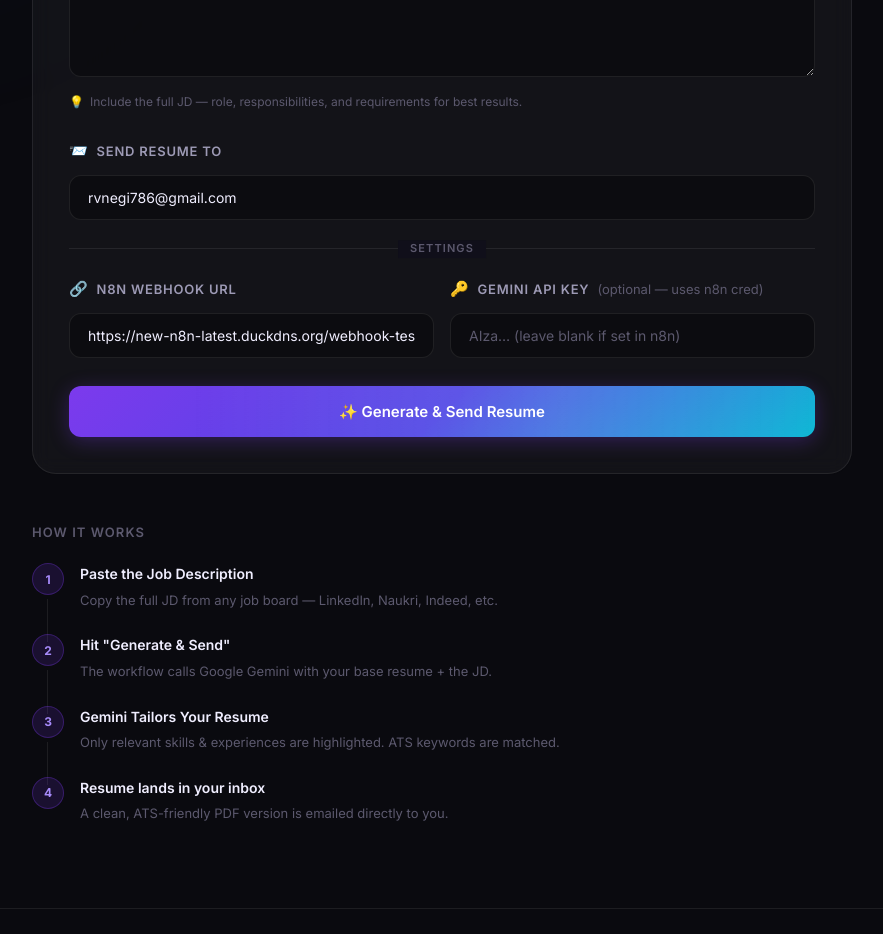
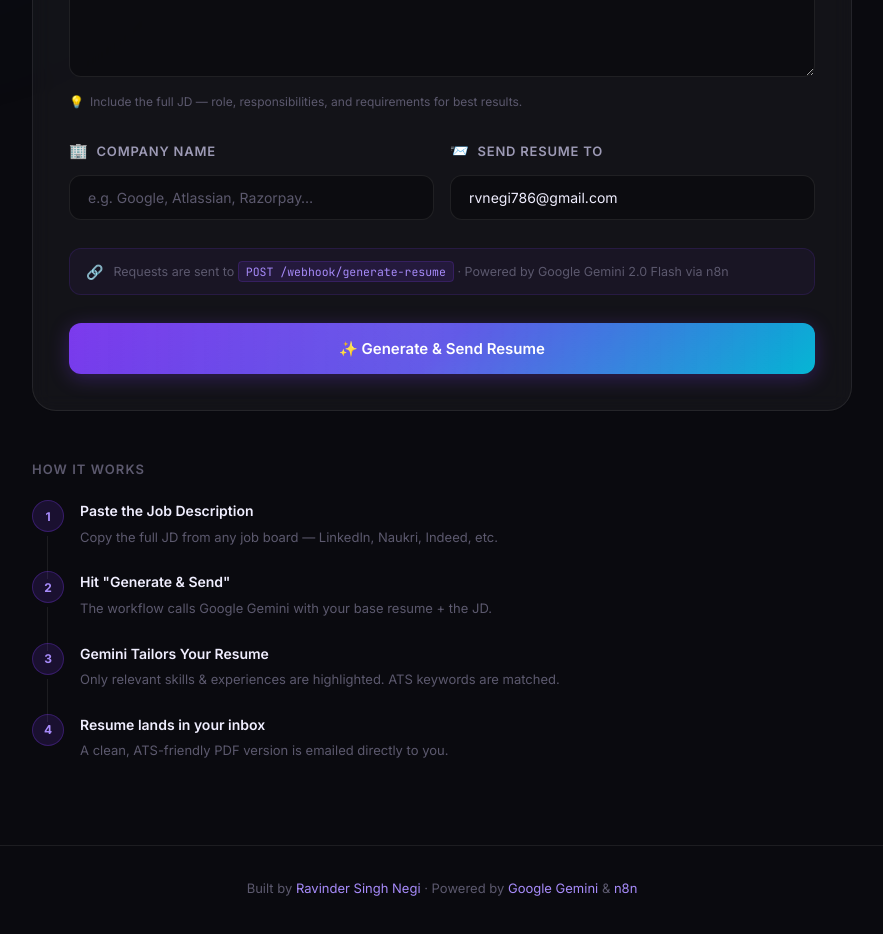
Before and after one commit to Ravinder2001/ResumeForge, a React (Vite) app: page / in a window 1280 px wide. Shown: the part 940-1874 px from the top of the page, without its empty margins (198-1081 px from the left). Built offline with nearby package versions, Linux system fonts and the light colour scheme.

Commit message:
final changes

```diff
--- a/src/App.jsx
+++ b/src/App.jsx
@@ -48,16 +48,33 @@ Master of Computer Applications (MCA) — Computer Science
 Masai School | Apr 2021 – Jan 2022
 Full Stack Web Development Program`
 
-const DEFAULT_WEBHOOK = 'https://new-n8n-latest.duckdns.org/webhook-test/generate-resume'
+const WEBHOOK_URL = 'https://new-n8n-latest.duckdns.org/webhook/generate-resume'
 const DEFAULT_EMAIL = 'rvnegi786@gmail.com'
+
+function parseGeminiError(message) {
+  const msg = (message || '').toLowerCase()
+  if (msg.includes('429') || msg.includes('quota') || msg.includes('rate limit') || msg.includes('resource_exhausted')) {
+    return '🚦 Gemini API rate limit reached. You\'ve hit the free tier quota (1,500 req/day). Please wait a few minutes or try again tomorrow.'
+  }
+  if (msg.includes('403') || msg.includes('api_key') || msg.includes('permission')) {
+    return '🔑 Gemini API key error. The API key in n8n may be invalid or expired. Please check your n8n credentials.'
+  }
+  if (msg.includes('500') || msg.includes('internal')) {
+    return '⚙️ Gemini returned an internal server error. This is temporary — please try again in a moment.'
+  }
+  if (msg.includes('failed to fetch') || msg.includes('networkerror') || msg.includes('network')) {
+    return '🌐 Could not reach the n8n server. Make sure your n8n instance is running and accessible.'
+  }
+  return null
+}
 
 export default function App() {
   const [jobDescription, setJobDescription] = useState('')
   const [recipientEmail, setRecipientEmail] = useState(DEFAULT_EMAIL)
-  const [webhookUrl, setWebhookUrl] = useState(DEFAULT_WEBHOOK)
-  const [geminiApiKey, setGeminiApiKey] = useState('')
+  const [companyName, setCompanyName] = useState('')
   const [status, setStatus] = useState(null) // null | 'loading' | 'success' | 'error'
   const [statusMessage, setStatusMessage] = useState('')
+  const [errorDetail, setErrorDetail] = useState('')
   const [charCount, setCharCount] = useState(0)
 
   const handleJDChange = (e) => {
@@ -71,53 +88,60 @@ export default function App() {
     if (!jobDescription.trim()) {
       setStatus('error')
       setStatusMessage('Please paste the job description before generating your resume.')
+      setErrorDetail('')
       return
     }
     if (!recipientEmail.trim()) {
       setStatus('error')
       setStatusMessage('Please provide a recipient email address.')
+      setErrorDetail('')
       return
     }
-    if (!webhookUrl.trim()) {
+    if (!companyName.trim()) {
       setStatus('error')
-      setStatusMessage('Please enter your n8n webhook URL.')
+      setStatusMessage('Please enter the company name you are applying to.')
+      setErrorDetail('')
       return
     }
 
     setStatus('loading')
-    setStatusMessage('Sending to n8n… Gemini is crafting your tailored resume. This may take 15-30 seconds.')
+    setStatusMessage('Sending to n8n… Gemini is crafting your tailored resume. This may take 15–30 seconds.')
+    setErrorDetail('')
 
     try {
-      const response = await fetch(webhookUrl, {
+      const response = await fetch(WEBHOOK_URL, {
         method: 'POST',
         headers: { 'Content-Type': 'application/json' },
         body: JSON.stringify({
           jobDescription: jobDescription.trim(),
           baseResume: BASE_RESUME,
           recipientEmail: recipientEmail.trim(),
-          geminiApiKey: geminiApiKey.trim() || undefined,
+          companyName: companyName.trim(),
         }),
       })
 
       if (!response.ok) {
         const errText = await response.text()
-        throw new Error(errText || `Server responded with status ${response.status}`)
+        throw new Error(errText || `HTTP ${response.status}`)
       }
 
       setStatus('success')
       setStatusMessage(
         `Your tailored resume has been generated and sent to ${recipientEmail}. Check your inbox (and spam folder) in a moment!`
       )
+      setErrorDetail('')
       setJobDescription('')
+      setCompanyName('')
       setCharCount(0)
     } catch (err) {
       setStatus('error')
-      if (err.message.includes('Failed to fetch') || err.message.includes('NetworkError')) {
-        setStatusMessage(
-          'Could not reach the n8n webhook. Make sure your n8n instance is running and the webhook URL is correct.'
-        )
+      const friendly = parseGeminiError(err.message)
+      if (friendly) {
+        setStatusMessage(friendly)
+        setErrorDetail('')
       } else {
-        setStatusMessage(`Something went wrong: ${err.message}`)
+        setStatusMessage('Something went wrong while generating your resume.')
+        setErrorDetail(err.message)
       }
     }
   }
@@ -214,55 +238,46 @@ export default function App() {
               </div>
             </div>
 
-            {/* Email */}
-            <div className="form-section">
-              <label htmlFor="recipient-email" className="form-label">
-                <span className="form-label-icon">📨</span>
-                Send Resume To
-              </label>
-              <input
-                id="recipient-email"
-                type="email"
-                className="form-input"
-                placeholder="rvnegi786@gmail.com"
-                value={recipientEmail}
-                onChange={(e) => setRecipientEmail(e.target.value)}
-              />
-            </div>
-
-            {/* Settings divider */}
-            <div className="divider"></div>
-
-            {/* Webhook & API key */}
-            <div className="webhook-grid">
+            {/* Company + Email row */}
+            <div className="two-col-grid">
               <div>
-                <label htmlFor="webhook-url" className="form-label">
-                  <span className="form-label-icon">🔗</span>
-                  n8n Webhook URL
+                <label htmlFor="company-name" className="form-label">
+                  <span className="form-label-icon">🏢</span>
+                  Company Name
                 </label>
                 <input
-                  id="webhook-url"
-                  type="url"
+                  id="company-name"
+                  type="text"
                   className="form-input"
-                  placeholder="http://localhost:5678/webhook-test/generate-resume"
-                  value={webhookUrl}
-                  onChange={(e) => setWebhookUrl(e.target.value)}
+                  placeholder="e.g. Google, Atlassian, Razorpay…"
+                  value={companyName}
+                  onChange={(e) => setCompanyName(e.target.value)}
                 />
               </div>
               <div>
-                <label htmlFor="gemini-key" className="form-label">
-                  <span className="form-label-icon">🔑</span>
-                  Gemini API Key <span style={{color:'var(--text-muted)', fontWeight:400, textTransform:'none', letterSpacing:0}}>(optional — uses n8n cred)</span>
+                <label htmlFor="recipient-email" className="form-label">
+                  <span className="form-label-icon">📨</span>
+                  Send Resume To
                 </label>
                 <input
-                  id="gemini-key"
-                  type="password"
+                  id="recipient-email"
+                  type="email"
                   className="form-input"
-                  placeholder="AIza… (leave blank if set in n8n)"
-                  value={geminiApiKey}
-                  onChange={(e) => setGeminiApiKey(e.target.value)}
+                  placeholder="rvnegi786@gmail.com"
+                  value={recipientEmail}
+                  onChange={(e) => setRecipientEmail(e.target.value)}
                 />
               </div>
+            </div>
+
+            {/* API info note */}
+            <div className="api-info-note">
+              <span className="api-info-icon">🔗</span>
+              <span>
+                Requests are sent to{' '}
+                <code className="api-endpoint">POST /webhook/generate-resume</code>
+                {' '}· Powered by Google Gemini 2.0 Flash via n8n
+              </span>
             </div>
 
             {/* Submit */}
@@ -292,11 +307,17 @@ export default function App() {
               <span className="status-icon">
                 {status === 'success' ? '✅' : status === 'error' ? '❌' : '⏳'}
               </span>
-              <div>
+              <div style={{flex:1}}>
                 <div className="status-title">
-                  {status === 'success' ? 'Resume sent!' : status === 'error' ? 'Something went wrong' : 'Processing…'}
+                  {status === 'success' ? 'Resume sent!' : status === 'error' ? 'Error' : 'Processing…'}
                 </div>
                 <div className="status-message">{statusMessage}</div>
+                {errorDetail && (
+                  <details className="error-detail">
+                    <summary>Technical details</summary>
+                    <code>{errorDetail}</code>
+                  </details>
+                )}
               </div>
             </div>
           )}
--- a/src/index.css
+++ b/src/index.css
@@ -337,11 +337,85 @@ body {
   letter-spacing: 0.1em;
 }
 
-/* ── Webhook URL row ── */
-.webhook-grid {
+/* ── Two-column grid for Company + Email ── */
+.two-col-grid {
   display: grid;
   grid-template-columns: 1fr 1fr;
   gap: 16px;
+  margin-bottom: 28px;
+}
+
+/* ── API Info Note ── */
+.api-info-note {
+  display: flex;
+  align-items: center;
+  gap: 10px;
+  padding: 12px 16px;
+  background: rgba(124, 58, 237, 0.06);
+  border: 1px solid rgba(124, 58, 237, 0.15);
+  border-radius: var(--radius-md);
+  font-size: 12.5px;
+  color: var(--text-muted);
+  margin-bottom: 8px;
+  line-height: 1.5;
+}
+
+.api-info-icon {
+  font-size: 14px;
+  flex-shrink: 0;
+}
+
+.api-endpoint {
+  font-family: 'JetBrains Mono', monospace;
+  font-size: 11.5px;
+  color: var(--accent-light);
+  background: rgba(124, 58, 237, 0.12);
+  padding: 2px 7px;
+  border-radius: 4px;
+  border: 1px solid rgba(124, 58, 237, 0.2);
+}
+
+/* ── Error Detail (collapsible) ── */
+.error-detail {
+  margin-top: 10px;
+  font-size: 12px;
+}
+
+.error-detail summary {
+  cursor: pointer;
+  color: var(--text-muted);
+  font-size: 11.5px;
+  user-select: none;
+  list-style: none;
+  display: flex;
+  align-items: center;
+  gap: 4px;
+}
+
+.error-detail summary::before {
+  content: '▶';
+  display: inline-block;
+  transition: transform 0.2s;
+  font-size: 9px;
+}
+
+.error-detail[open] summary::before {
+  transform: rotate(90deg);
+}
+
+.error-detail code {
+  display: block;
+  margin-top: 8px;
+  padding: 10px 12px;
+  background: rgba(0, 0, 0, 0.4);
+  border: 1px solid rgba(239, 68, 68, 0.2);
+  border-radius: var(--radius-sm);
+  font-family: 'JetBrains Mono', monospace;
+  font-size: 11px;
+  color: #f87171;
+  word-break: break-all;
+  white-space: pre-wrap;
+  line-height: 1.6;
 }
 
 /* ── Submit Button ── */
@@ -584,7 +658,7 @@ body {
   .header { padding: 16px 20px; }
   .main-content { padding: 40px 20px; }
   .info-row { grid-template-columns: 1fr; gap: 10px; }
-  .webhook-grid { grid-template-columns: 1fr; }
+  .two-col-grid { grid-template-columns: 1fr; }
   .card { padding: 24px 20px; }
   .hero h1 { font-size: 28px; }
 }
```
Also changed, not shown: resume-forge-n8n-workflow.json (+4 -4 lines).
